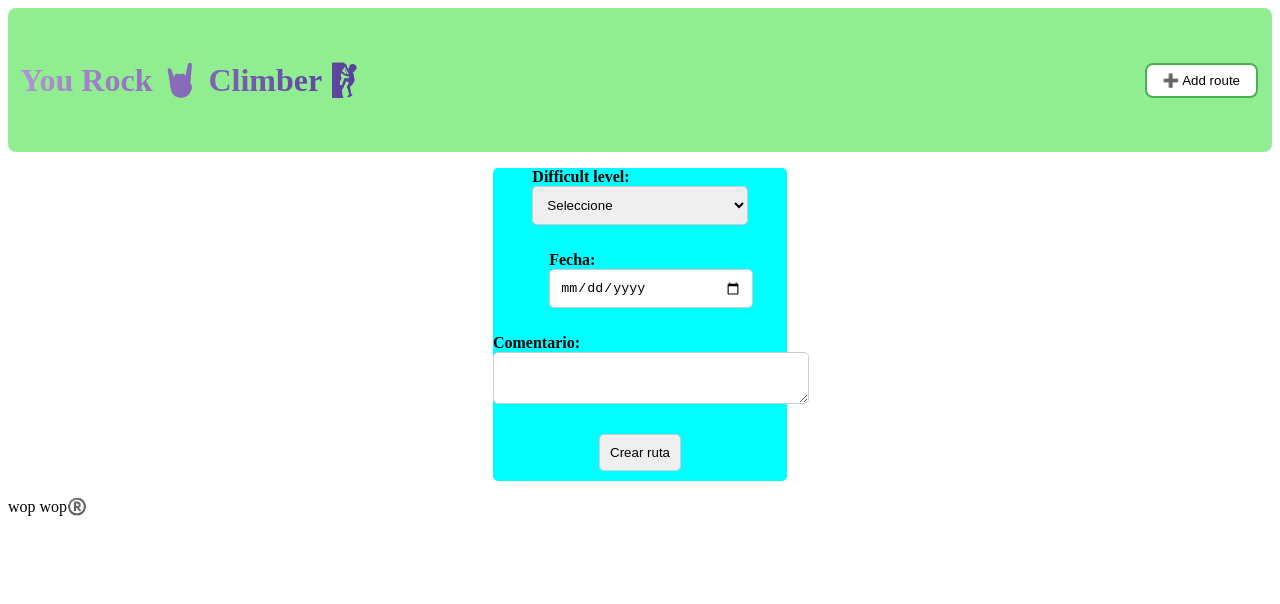
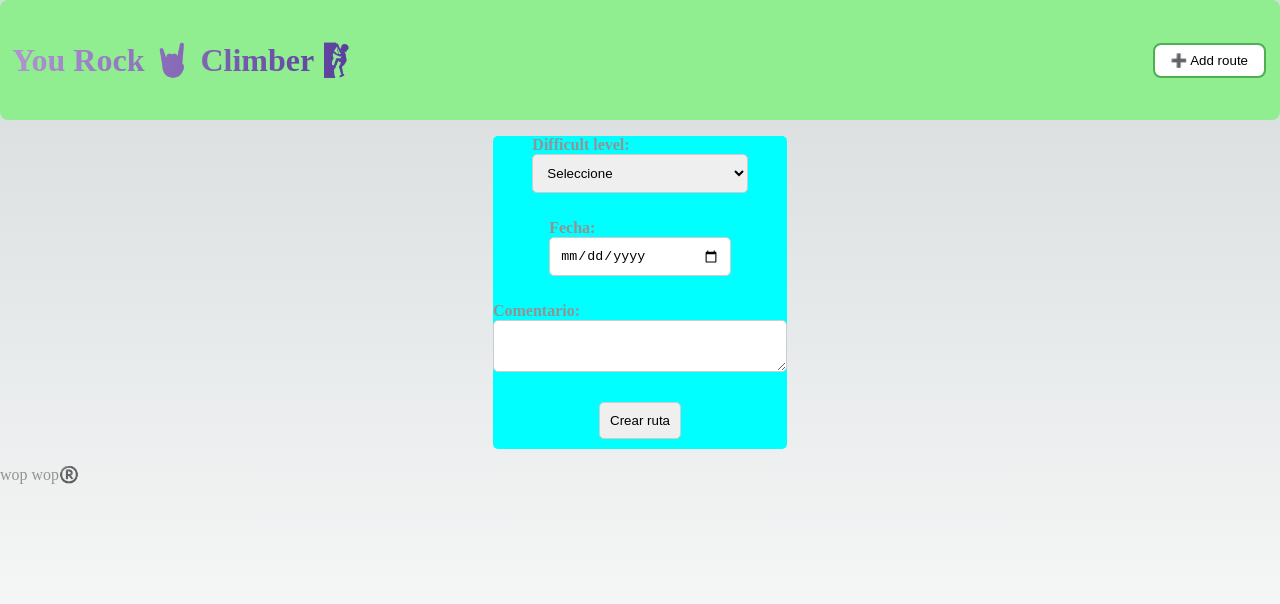
Before and after one commit to ferminhg/rock-climber-logging-app, a Next.js app in the folder web-app/: page /route/new in a window 1280 px wide. Shown: the top 604 px of the page. Built offline with nearby package versions, Linux system fonts and the light colour scheme; no server answers.

Commit message:
bug: fix to use same layout

```diff
--- a/web-app/pages/_app.tsx
+++ b/web-app/pages/_app.tsx
@@ -1,9 +1,25 @@
 import Layout from "@/components/layout/Layout";
+import { Inter } from 'next/font/google';
+import { AppProps } from 'next/app';
+import '@/app/globals.css';
 
-export default function MyApp({ Component, pageProps }) {
+const primaryFont = Inter({
+    subsets: ['latin'],
+    variable: '--primary-font',
+});
+
+export const metadata = {
+    title: '🧗‍Rock Climber Login App',
+    description: 'Da best! 🤘 Rock Climber Login App 📈',
+}
+
+
+export default function App({ Component, pageProps }: AppProps) {
     return (
-        <Layout>
-            <Component {...pageProps} />
-        </Layout>
+        <main className={`${primaryFont.variable} font-sans`}>
+            <Layout>
+                <Component {...pageProps} />
+            </Layout>
+        </main>
     );
 }
--- a/web-app/src/app/globals.css
+++ b/web-app/src/app/globals.css
@@ -90,7 +90,7 @@ body {
 }
 
 body {
-  color:  rgba(248,249,250);
+  color: rgb(147, 147, 147);
   background: linear-gradient(
       to bottom,
       transparent,
--- a/web-app/src/components/layout/Layout.tsx
+++ b/web-app/src/components/layout/Layout.tsx
@@ -5,8 +5,8 @@ export default function Layout({ children }) {
     return (
         <>
             <Header />
-            <main>{children}</main>
-            wop wop®️
+            <div>{children}</div>
+            <footer>wop wop®️</footer>
         </>
     );
 }
```
